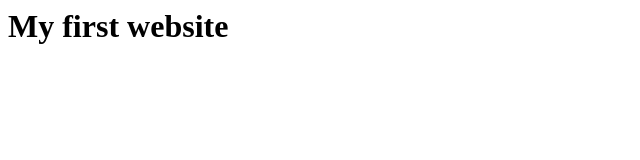
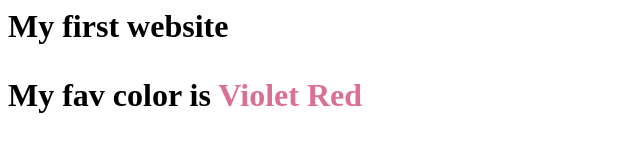
Before and after one commit to louisepn/hero, a plain HTML site: page index.html in a window 1280 px wide. Shown: the whole page, without its empty margins (0-640 px from the left). Drawn offline with Linux system fonts and the light colour scheme.

Commit message:
Put a span in
Added color

```diff
--- a/index.html
+++ b/index.html
@@ -1 +1,2 @@
 <h1> My first website </h>
+<p>My fav color is <span style="color:palevioletred;">Violet Red</span></p>
```
